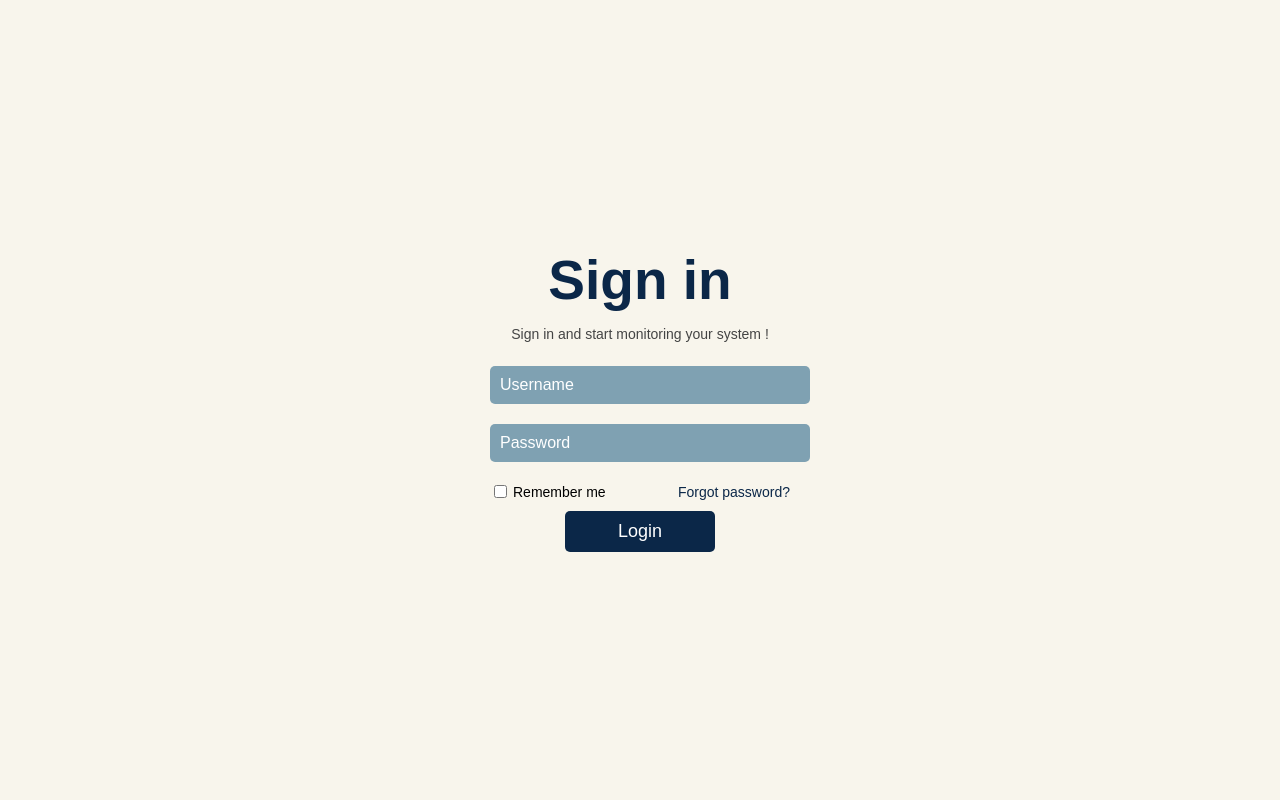
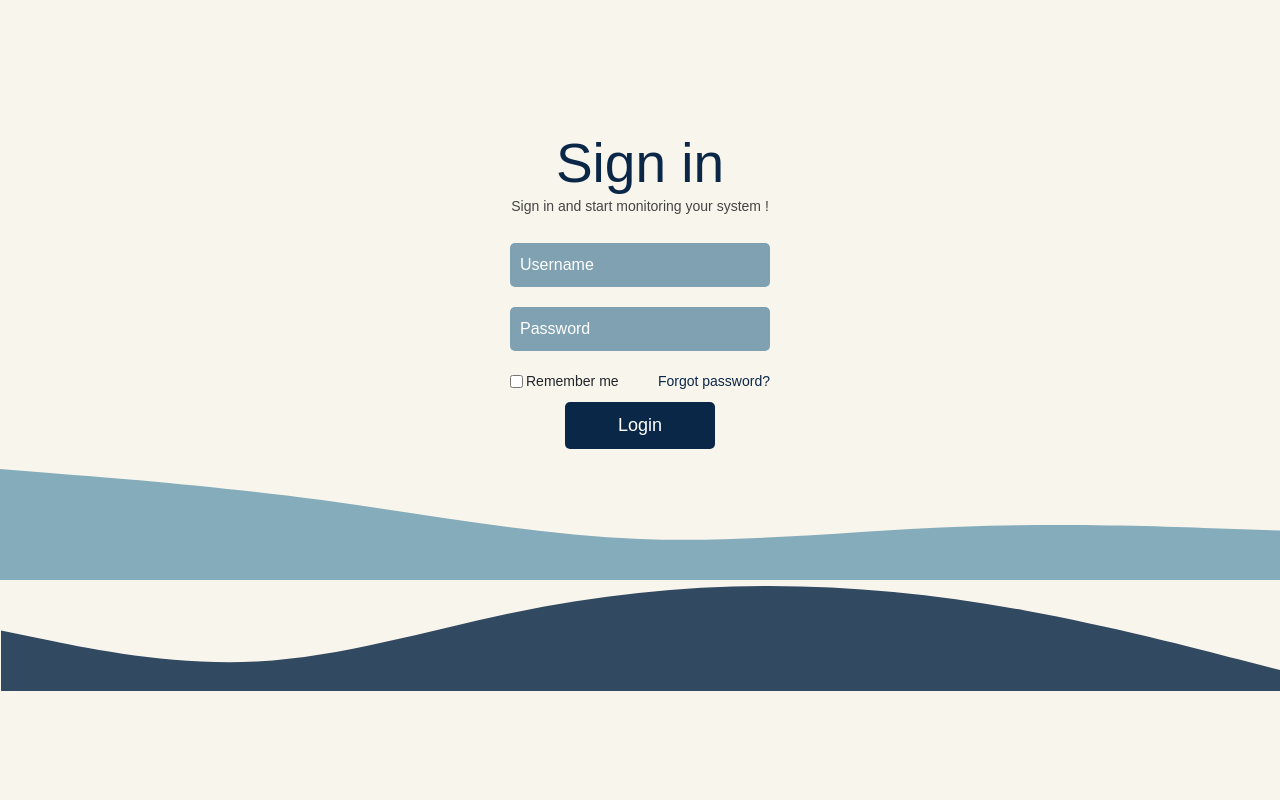
Before and after one commit to Omar23232/Oversee-backend, a Django app: page / in a window 1280 px wide. Run offline with Django 5.2, Linux system fonts and the light colour scheme.

Commit message:
Update login.html

```diff
--- a/Oversee_backend/login/templates/login/login.html
+++ b/Oversee_backend/login/templates/login/login.html
@@ -6,9 +6,12 @@
     <meta name="viewport" content="width=device-width, initial-scale=1.0">
     <title>Login Page</title>
     {% load static %}
+    <link href="https://cdn.jsdelivr.net/npm/bootstrap@5.3.6/dist/css/bootstrap.min.css" rel="stylesheet" integrity="sha384-4Q6Gf2aSP4eDXB8Miphtr37CMZZQ5oXLH2yaXMJ2w8e2ZtHTl7GptT4jmndRuHDT" crossorigin="anonymous">
+    <link rel="stylesheet" href="{% static 'login/css/themes.css' %}">
+
     <link rel="stylesheet" href="{% static 'login/css/login.css' %}">
 </head>
-<body>
+<body style="height:100vh ;" >
     <div class="login-container">
         <h1>Sign in</h1>
         <p>Sign in and start monitoring your system !</p>
@@ -34,7 +37,23 @@
             {% endfor %}
         {% endif %}
     </div>
+    <div class=" w-100" >
+        <div class="svg-wrapper">
+          <!-- SVG 1 -->
+          <svg width="1280" height="111" viewBox="0 0 1280 111" fill="none" xmlns="http://www.w3.org/2000/svg">
+            <path fill-rule="evenodd" clip-rule="evenodd"
+              d="M0 0L53 4.17052C107 8.34104 213 16.6821 320 30.7977C427 45.2341 533 65.7659 640 69.9364C747 74.1069 853 61.5954 960 57.7457C1067 53.5751 1173 57.7457 1227 59.6705L1280 61.5954V111H1227C1173 111 1067 111 960 111C853 111 747 111 640 111C533 111 427 111 320 111C213 111 107 111 53 111H0V0Z"
+              fill="#6A9AB0" fill-opacity="0.8" />
+          </svg>
 
+          <!-- SVG 2 -->
+          <svg width="1279" height="111" viewBox="0 0 1279 99" fill="none" xmlns="http://www.w3.org/2000/svg">
+            <path fill-rule="evenodd" clip-rule="evenodd"
+              d="M0 44.4L42.6667 53.28C85.3333 62.16 170.667 79.92 256 75.48C341.333 71.04 426.667 44.4 512 26.64C597.333 8.88 682.667 0 768 0C853.333 0 938.667 8.88 1024 24.42C1109.33 39.96 1194.67 62.16 1237.33 73.26L1280 84.36V111H1237.33C1194.67 111 1109.33 111 1024 111C938.667 111 853.333 111 768 111C682.667 111 597.333 111 512 111C426.667 111 341.333 111 256 111C170.667 111 85.3333 111 42.6667 111H0V44.4Z"
+              fill="#001F3F" fill-opacity="0.8" />
+          </svg>
+        </div>
+      </div>
 
 </body>
 </html>
```
